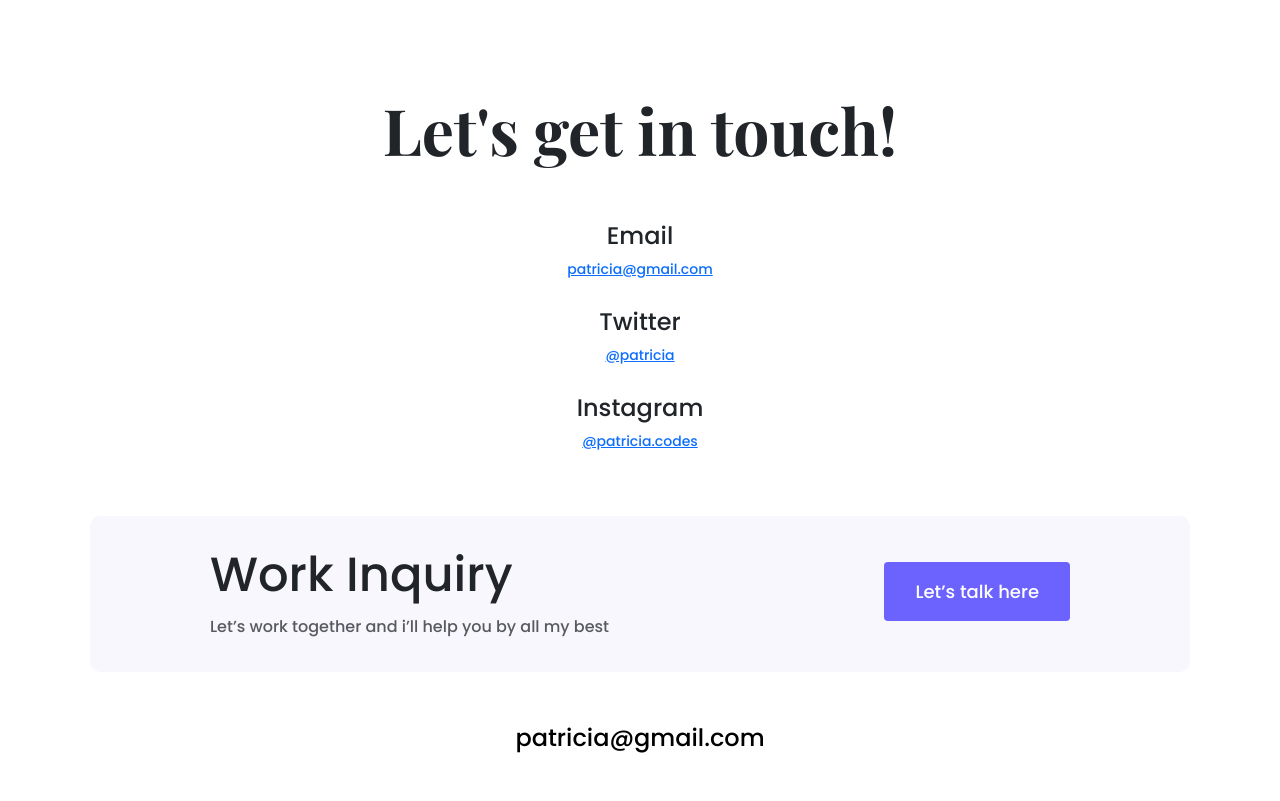
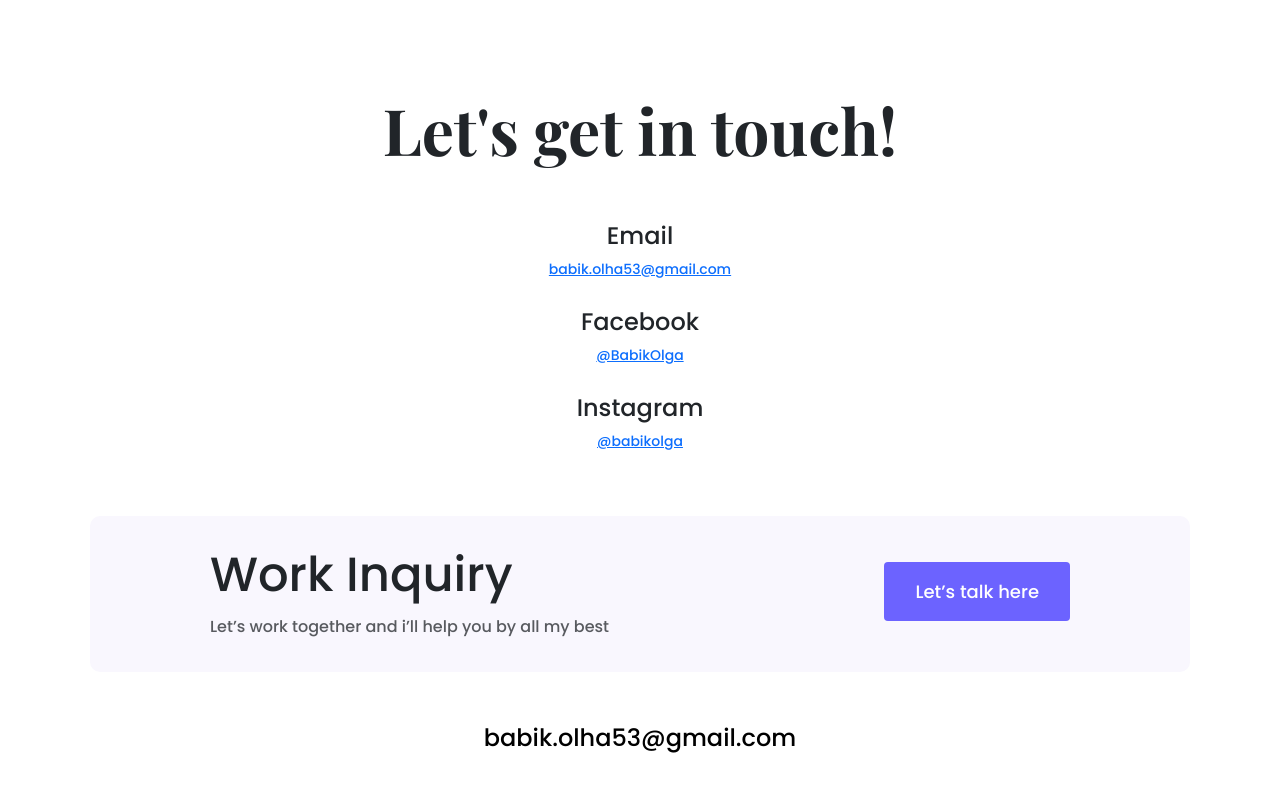
Before and after one commit to olha-babik/new-progect, a plain HTML site: page contact.html in a window 1280 px wide. Shown: the part 82-883 px from the top of the page. Drawn offline with nearby package versions, Linux system fonts and the light colour scheme.

Commit message:
added contact information

```diff
--- a/contact.html
+++ b/contact.html
@@ -63,24 +63,24 @@
         <h1 class="mb-5">Let's get in touch!</h1>
         <h3>Email</h3>
         <p>
-          <a href="mailto:patricia@gmail.com" title="Email"
-            >patricia@gmail.com</a
+          <a href="mailto:babik.olha53@gmail.com" title="Email"
+            >babik.olha53@gmail.com</a
           >
         </p>
-        <h3>Twitter</h3>
+        <h3>Facebook</h3>
         <p>
           <a
-            href="https://twitter.com/patricia"
-            title="Twitter"
+            href="https://www.facebook.com/BabikOlga"
+            title="Facebook"
             target="_blank"
           >
-            @patricia</a
+            @BabikOlga</a
           >
         </p>
         <h3>Instagram</h3>
         <p>
-          <a href="https://www.instagram.com/@patricia.codes" title="Instagram"
-            >@patricia.codes</a
+          <a href="https://www.instagram.com/babikolga/" title="Instagram"
+            >@babikolga</a
           >
         </p>
       </div>
@@ -99,22 +99,28 @@
           </div>
         </div>
         <div class="d-flex justify-content-center mb-5">
-          <a href="mailto:patricia@gmail.com" class="email-link" title="Email"
-            >patricia@gmail.com</a
+          <a
+            href="mailto:babik.olha53@gmail.com"
+            class="email-link"
+            title="Email"
+            >babik.olha53@gmail.com</a
           >
         </div>
         <div class="social-links d-flex justify-content-center mb-5">
           <a
-            href="https://www.instagram.com/@patricia.codes"
+            href="https://www.instagram.com/babikolga/"
             target="_blank"
             title="Instagram"
             ><i class="fa-brands fa-instagram"></i
           ></a>
-          <a href="https://github.com/patricia" target="_blank" title="Github"
+          <a
+            href="https://github.com/olha-babik/"
+            target="_blank"
+            title="Github"
             ><i class="fa-brands fa-github"></i
           ></a>
           <a
-            href="https://www.facebook.com/patricia"
+            href="https://www.facebook.com/BabikOlga"
             target="_blank"
             title="Facebook"
             ><i class="fa-brands fa-facebook"></i
@@ -123,7 +129,7 @@
         <p class="text-center">
           This project was coded Olha Babik and it is
           <a
-            href="https://github.com/olha-babik/weather-app"
+            href="https://github.com/olha-babik/"
             target="_blank"
             title="open-source link"
             >open-sourced</a
```
Also changed, not shown: about.html (+12 -6 lines), index.html (+12 -6 lines), work.html (+12 -6 lines).
